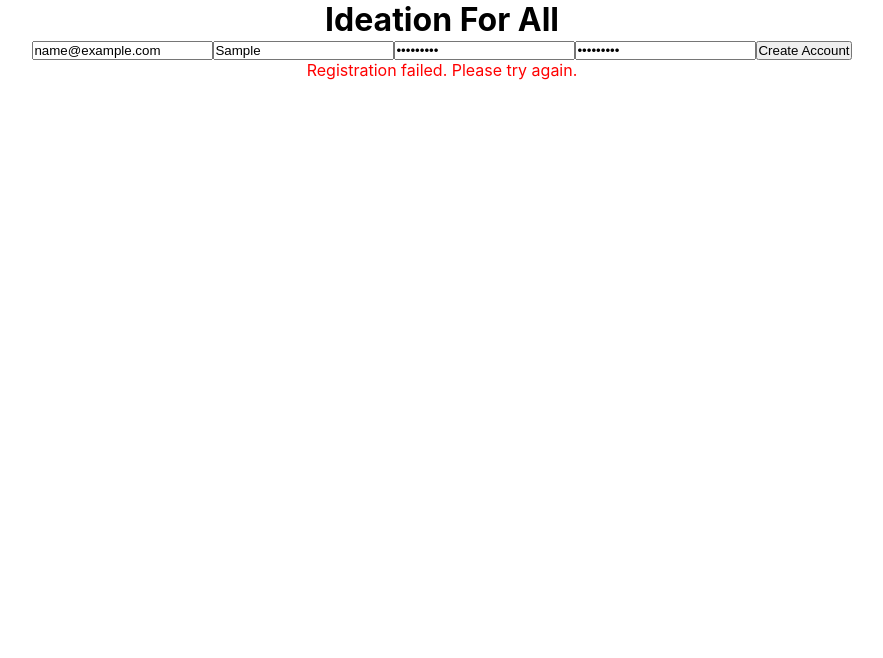
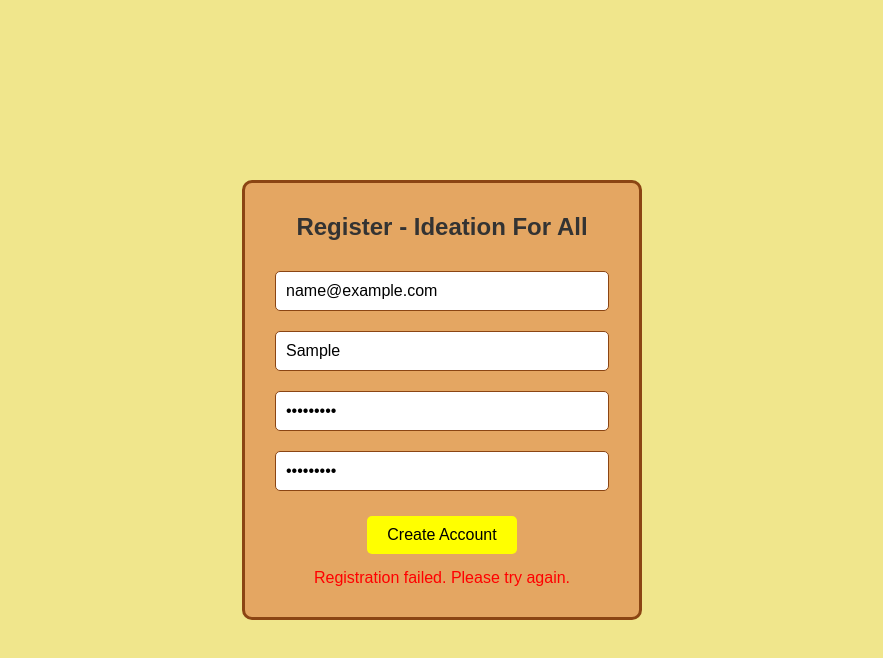
Before and after one commit to DahunDev/IdeationForAll, a React (Create React App) app in the folder frontend/: page /register in a window 1280 px wide. Both pictures are taken after typing "name@example.com", "Sample", "Sample123", "Sample123" into the empty fields and a click on the button "Create Account". Shown: the top 658 px of the page, without its empty margins (198-1081 px from the left). Built offline with nearby package versions, Linux system fonts and the light colour scheme; no server answers.

Commit message:
Update RegisterPage.js to be compatible with RegisterPage.css

```diff
--- a/frontend/src/components/RegisterPage.js
+++ b/frontend/src/components/RegisterPage.js
@@ -1,7 +1,7 @@
 import React, { useState } from 'react';
 import axios from 'axios';
 import './RegisterPage.css';
-import { Link, Navigate } from 'react-router-dom';
+import { Link, useNavigate } from 'react-router-dom';
 
 const RegisterPage = () => {
     const [email, setEmail] = useState('');
@@ -10,9 +10,10 @@ const RegisterPage = () => {
     const [repassword, setRepassword] = useState('');
     const [error, setError] = useState('');
     const [success, setSuccess] = useState('');
+    const navigate = useNavigate();
 
     const handleRegister = async (event) => {
-        event.preventDefault(); // Prevent the default form submission
+        event.preventDefault();
 
         // Reset messages
         setError('');
@@ -34,21 +35,21 @@ const RegisterPage = () => {
             // Handle successful registration
             if (response.status === 201) {
                 setSuccess('Registration successful! Please log in.');
-                // Navigate("/login");
+                setTimeout(() => navigate("/login"), 2000);
             }
         } catch (err) {
-            // Handle error response
             setError(err.response?.data?.message || 'Registration failed. Please try again.');
         }
     };
 
     return (
-        <div className="container">
-            <h1>Ideation For All</h1>
+        <div className="register-body">
+            <div className="register-container">
+                <h2 className="register-header">Register - Ideation For All</h2>
                 <form onSubmit={handleRegister}>
                     <input
                         type="email"
-                    name="email"
+                        className="register-input"
                         placeholder="Email"
                         value={email}
                         onChange={(e) => setEmail(e.target.value)}
@@ -56,7 +57,7 @@ const RegisterPage = () => {
                     />
                     <input
                         type="text"
-                    name="username"
+                        className="register-input"
                         placeholder="Username"
                         value={username}
                         onChange={(e) => setUsername(e.target.value)}
@@ -64,7 +65,7 @@ const RegisterPage = () => {
                     />
                     <input
                         type="password"
-                    name="password"
+                        className="register-input"
                         placeholder="Password"
                         value={password}
                         onChange={(e) => setPassword(e.target.value)}
@@ -72,22 +73,22 @@ const RegisterPage = () => {
                     />
                     <input
                         type="password"
-                    name="repassword"
+                        className="register-input"
                         placeholder="Re-type Password"
                         value={repassword}
                         onChange={(e) => setRepassword(e.target.value)}
                         required
                     />
-                <button type="submit">Create Account</button>
+                    <button type="submit" className="register-button">Create Account</button>
                 </form>
-            {error && <p style={{ color: 'red' }}>{error}</p>}
 
-            {/* Update the success message to include the link to the login page */}
+                {error && <p className="error-message">{error}</p>}
                 {success && (
-                <p style={{ color: 'green' }}>
+                    <p className="success-message">
                         {success} <Link to="/login">Log in</Link>.
                     </p>
                 )}
+            </div>
         </div>
     );
 };
```
Lines whose indentation alone changed are shown as unchanged.
